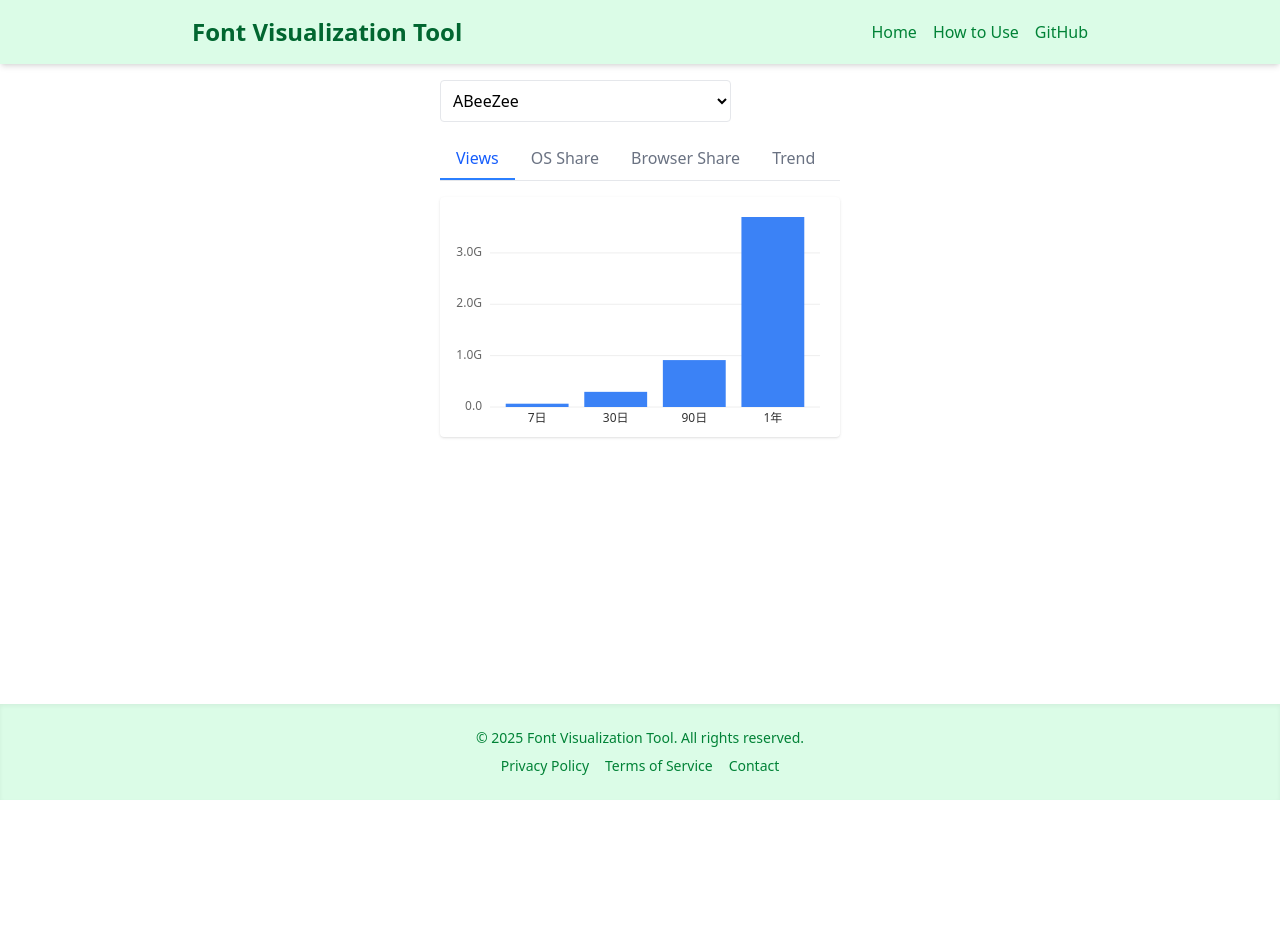
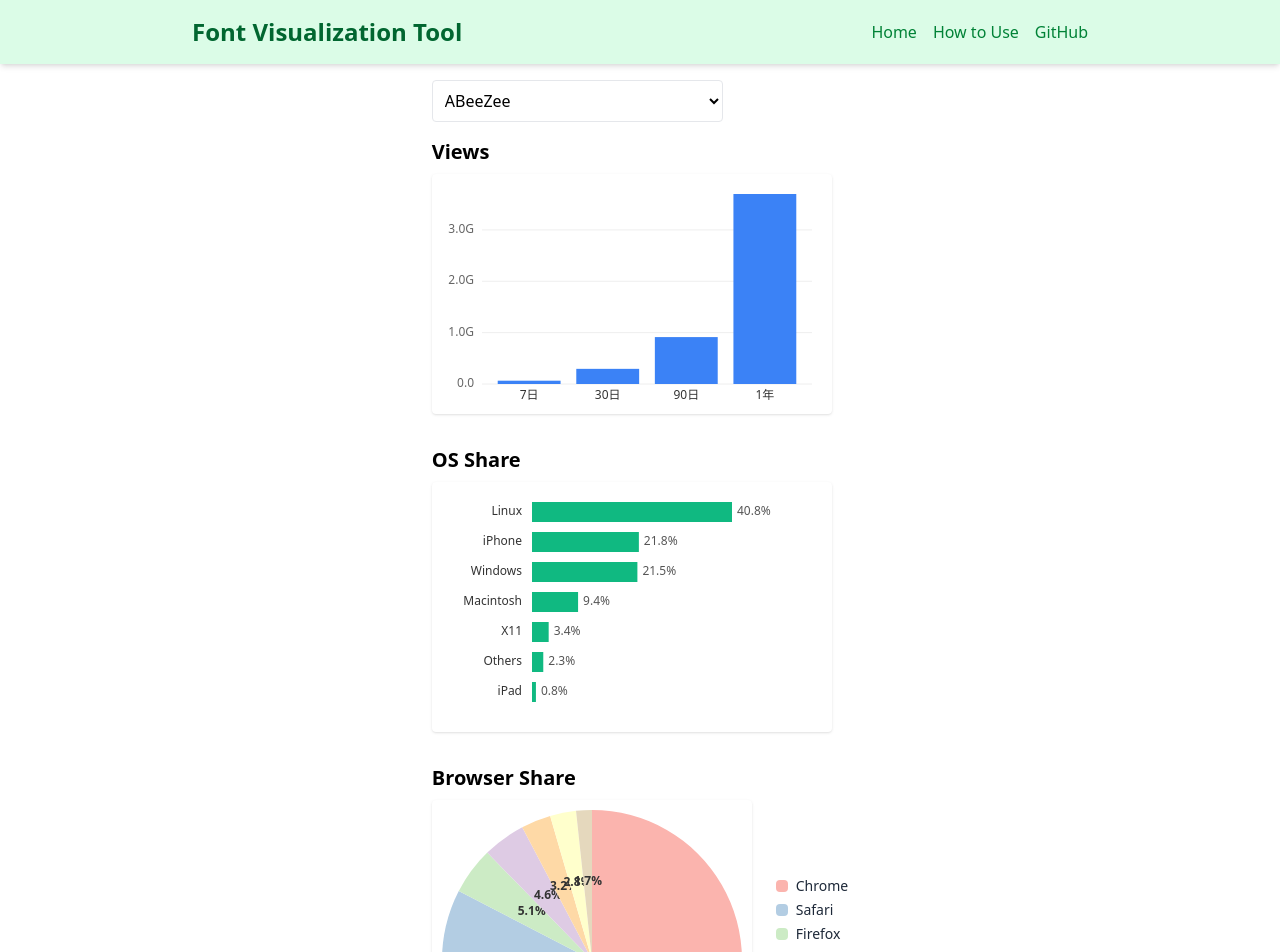
Before and after one commit to minmmmmin/font, a React (Vite) app: page / in a window 1280 px wide. Shown: the top 952 px of the page. Before the commit the page ends 800 px from the top, so only its background shows below. Built offline with nearby package versions, Linux system fonts and the light colour scheme.

Commit message:
1画面に全部あったほうがよくないか

```diff
--- a/src/components/Tabs.jsx
+++ b/src/components/Tabs.jsx
@@ -12,43 +12,25 @@ const tabList = [
 ];
 
 const Tabs = ({ font }) => {
-  const [activeTab, setActiveTab] = useState("views");
-
-  const renderTabContent = () => {
-    switch (activeTab) {
-      case "views":
-        return <ViewsGraph data={font} />;
-      case "os":
-        return <OsShareGraph data={font} />;
-      case "browser":
-        return <BrowserShareGraph data={font} />;
-      case "trend":
-        return <TrendGraph data={font} />;
-      default:
-        return null;
-    }
-  };
-
   return (
-    <>
-      <div className="flex border-b mb-4">
-        {tabList.map((tab) => (
-          <button
-            key={tab.id}
-            onClick={() => setActiveTab(tab.id)}
-            className={`px-4 py-2 font-medium border-b-2 transition-colors duration-200 ${
-              activeTab === tab.id
-                ? "border-blue-500 text-blue-600"
-                : "border-transparent text-gray-500 hover:text-gray-700"
-            }`}
-          >
-            {tab.label}
-          </button>
-        ))}
-      </div>
-
-      <div>{renderTabContent()}</div>
-    </>
+    <div className="space-y-8">
+      <section>
+        <h2 className="text-xl font-semibold mb-2">Views</h2>
+        <ViewsGraph data={font} />
+      </section>
+      <section>
+        <h2 className="text-xl font-semibold mb-2">OS Share</h2>
+        <OsShareGraph data={font} />
+      </section>
+      <section>
+        <h2 className="text-xl font-semibold mb-2">Browser Share</h2>
+        <BrowserShareGraph data={font} />
+      </section>
+      <section>
+        <h2 className="text-xl font-semibold mb-2">Trend</h2>
+        <TrendGraph data={font} />
+      </section>
+    </div>
   );
 };
 
```
